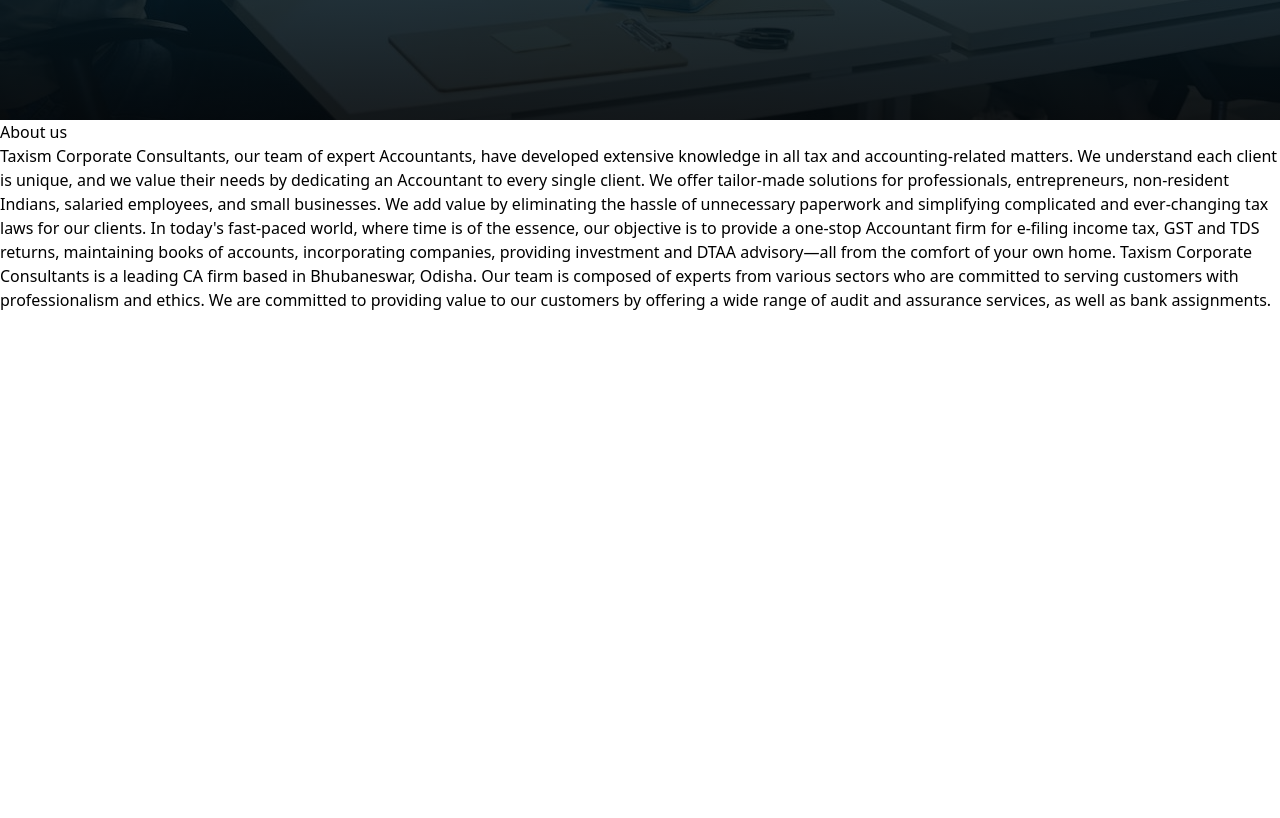
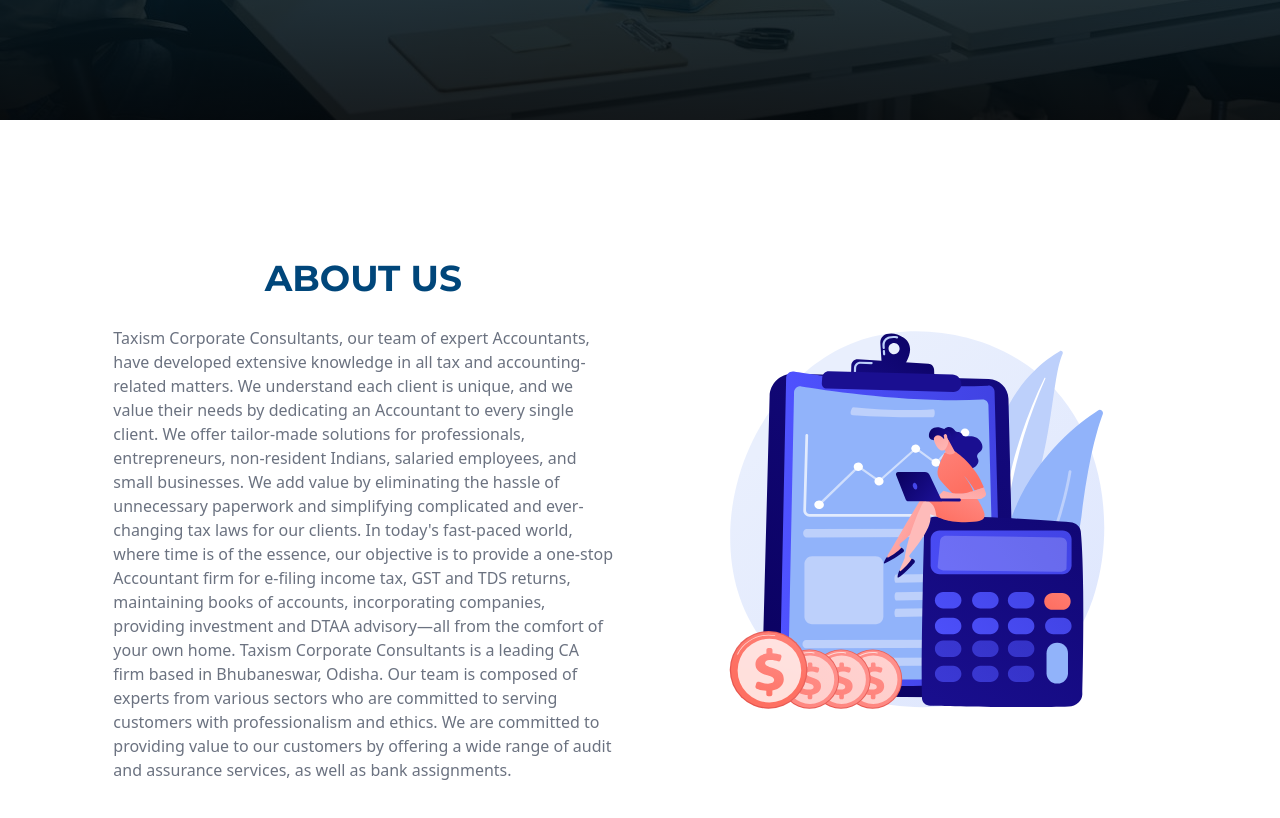
Before and after one commit to sarojdey/ca-website, a React (Vite) app: page / in a window 1280 px wide. Shown: the part 680-1498 px from the top of the page. Built offline with nearby package versions, Linux system fonts and the light colour scheme; a web font is replaced by a local one.

Commit message:
about section added

```diff
--- a/src/pages/Home.jsx
+++ b/src/pages/Home.jsx
@@ -1,16 +1,18 @@
 import Slider from "../components/Home/Slider";
 import Navbar from "../components/Navbar";
-
+import img from "../assets/images/accounting.svg";
 function Home() {
   return (
     <div className="w-full min-h-screen">
       <Navbar />
       <Slider />
 
-      <div className="w-full min-h-screen">
-        <div>
-          <h1>About us</h1>
-          <p>
+      <div className="w-full min-h-screen flex flex-col-reverse lg:flex-row justify-evenly items-center gap-5  p-5 lg:p-20">
+        <div className="w-full h-full flex flex-col justify-center items-center gap-7 max-w-[500px]">
+          <h1 className="text-4xl font-bold uppercase text-[#00467a] font-montserrat">
+            About us
+          </h1>
+          <p className="text-gray-500 ">
             Taxism Corporate Consultants, our team of expert Accountants, have
             developed extensive knowledge in all tax and accounting-related
             matters. We understand each client is unique, and we value their
@@ -31,7 +33,9 @@
             and assurance services, as well as bank assignments.
           </p>
         </div>
-        <div></div>
+        <div className="w-full h-full flex justify-center items-center max-w-[500px]">
+          <img src={img} alt="img" className="w-full h-full object-cover" />
+        </div>
       </div>
       <div className="w-ful h-[500vh]"></div>
     </div>
```
Also changed, not shown: src/assets/images/accounting.svg (added).
